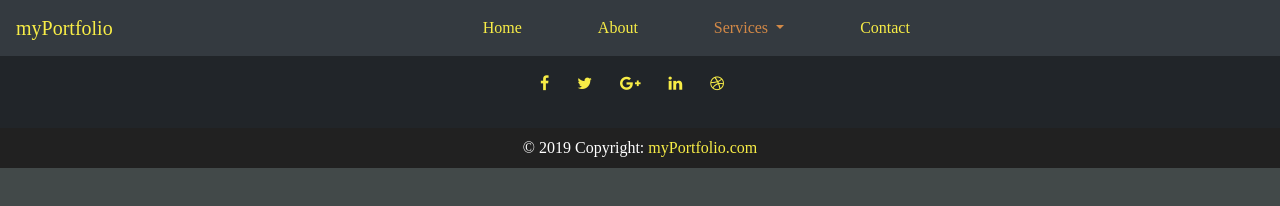
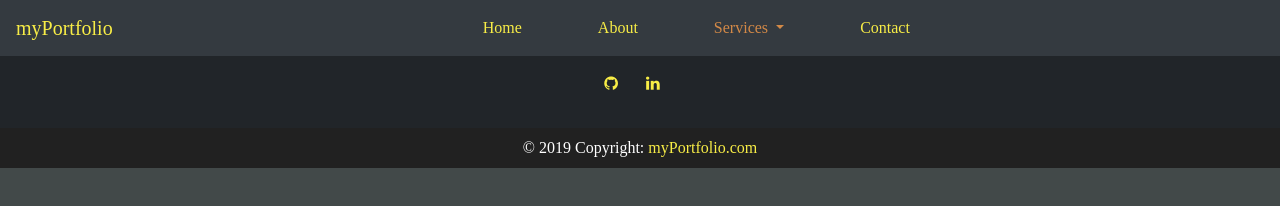
Before and after one commit to itlancer999/portfolio, a plain HTML site: page services.html in a window 1280 px wide. Drawn offline with nearby package versions, Linux system fonts and the light colour scheme.

Commit message:
changed footer

```diff
--- a/services.html
+++ b/services.html
@@ -77,30 +77,30 @@
     <!-- Social buttons -->
     <ul class="list-unstyled list-inline text-center">
       <li class="list-inline-item">
-        <a class="btn-floating btn-fb">
-          <i class="fa fa-facebook-f mr-3"> </i>
+        <a class="btn-floating btn-fb" href="https://github.com/itlancer999">
+          <i class="fa fa-github mr-3"> </i>
         </a>
       </li>
-      <li class="list-inline-item">
+      <!--<li class="list-inline-item">
         <a class="btn-floating btn-tw">
           <i class="fa fa-twitter mr-3"> </i>
         </a>
-      </li>
-      <li class="list-inline-item">
+      </li>-->
+      <!--<li class="list-inline-item">
         <a class="btn-floating btn-gplus">
           <i class="fa fa-google-plus mr-3"> </i>
         </a>
-      </li>
+      </li>-->
       <li class="list-inline-item">
-        <a class="btn-floating btn-li">
+        <a class="btn-floating btn-li" href="www.linkedin.com/in/maryam-munir-6a3b51a2">
           <i class="fa fa-linkedin mr-3"> </i>
         </a>
       </li>
-      <li class="list-inline-item">
+      <!--<li class="list-inline-item">
         <a class="btn-floating btn-dribbble">
-          <i class="fa fa-dribbble mr-3"> </i>
+          <i class="fa fa-dribbble"> </i>
         </a>
-      </li>
+      </li>-->
     </ul>
     <!-- Social buttons -->
 
```
